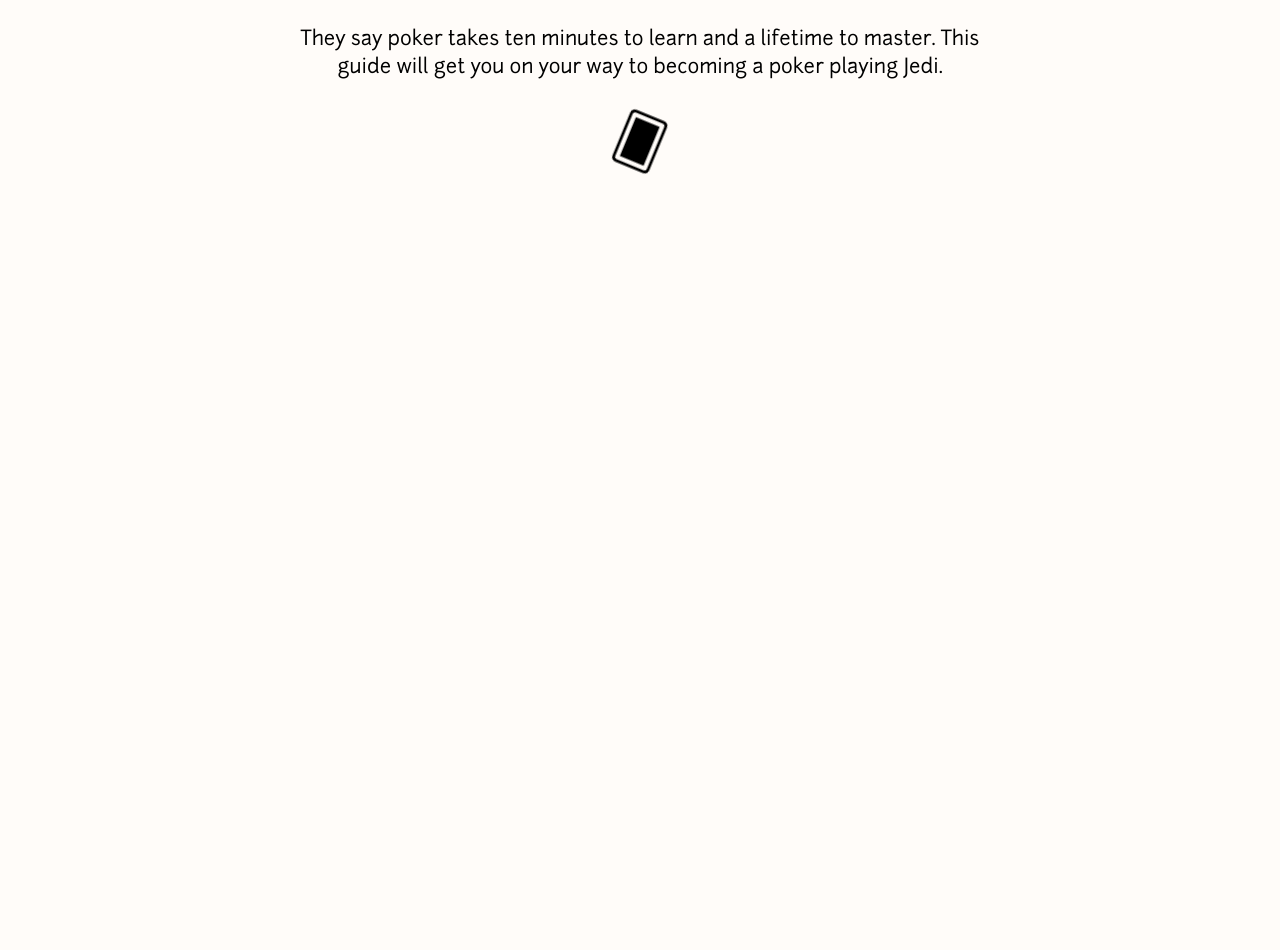
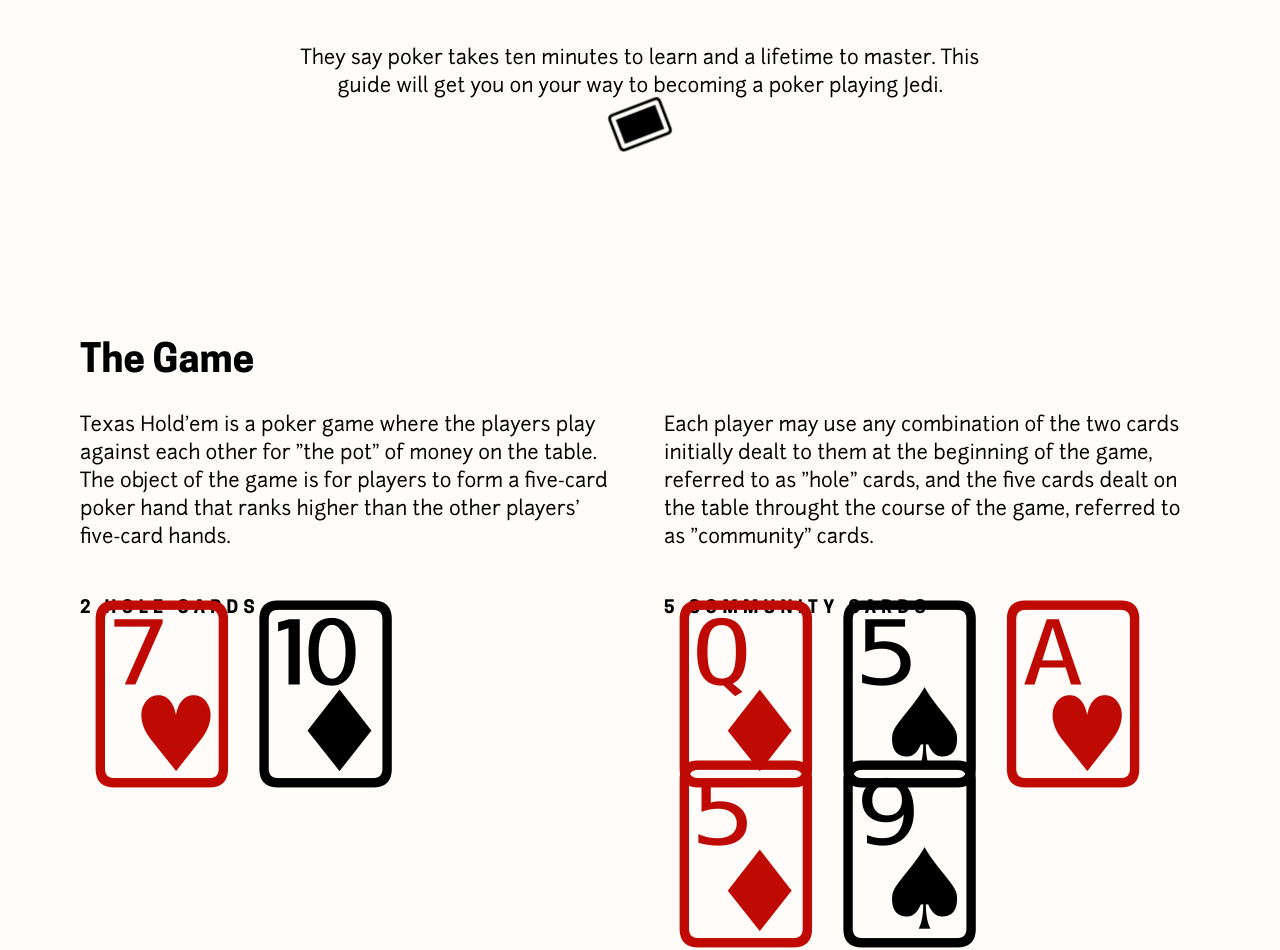
Before and after one commit to mattmaneval/texasholdem, a React (Create React App) app: page / in a window 1280 px wide. Shown: the part 360-1310 px from the top of the page. Before the commit the page ends 800 px from the top, so only its background shows below. Built offline with nearby package versions, Linux system fonts and the light colour scheme.

Commit message:
overview styling

```diff
--- a/src/components/App.js
+++ b/src/components/App.js
@@ -1,11 +1,13 @@
 import GlobalStyle from '../styles/GlobalStyle';
 import Hero from './Hero';
+import Overview from './Overview';
 
 function App() {
   return (
     <div className="App">
       <GlobalStyle />
       <Hero />
+      <Overview />
     </div>
   );
 }
--- /dev/null
+++ b/src/components/Overview.js
@@ -0,0 +1,51 @@
+import styled from 'styled-components';
+import mixins from '../styles/mixins';
+import media from '../styles/media';
+import HoleCards from './cards/HoleCards';
+import CommunityCards from './cards/CommunityCards';
+import theme from '../styles/theme';
+const { space } = theme;
+
+const SectionOverview = styled.section `
+  ${mixins.wrap};
+`;
+
+const OverviewGrid = styled.div `
+  display: grid;
+  grid-template-columns: repeat(2, 1fr);
+  grid-gap: ${space.gap};
+
+  // Primary Mobile
+  @media ${media.primary} {
+    grid-template-columns: repeat(1, 1fr);
+  } // End Primary Mobile
+`;
+
+const Overview = () => {
+  return(
+    <SectionOverview>
+      <h2>The Game</h2>
+      <OverviewGrid>
+        <div>
+          <p>Texas Hold'em is a poker game where the players play against each other for "the pot" of money on the table. The object of the game is for players to form a five-card poker hand that ranks higher than the other players' five-card hands.</p>
+        </div>
+        <div>
+          <p> Each player may use any combination of the two cards initially dealt to them at the beginning of the game, referred to as "hole" cards, and the five cards dealt on the table throught the course of the game, referred to as "community" cards.</p>
+        </div>
+        <div>
+          <h5>2 Hole Cards</h5>
+          <HoleCards />
+        </div>
+        <div>
+          <h5>5 Community Cards</h5>
+          <CommunityCards />
+        </div>
+        <div>
+          <p>The game is played using a standard 52-card deck and no joker. The deck should be shuffled, cut, and dealt by the dealer.</p>
+        </div>
+      </OverviewGrid>
+    </SectionOverview>
+  );
+}
+
+export default Overview;
--- /dev/null
+++ b/src/components/cards/CommunityCards.js
@@ -0,0 +1,19 @@
+import styled from 'styled-components';
+
+const Cards = styled.div `
+  font-size: 10em;
+`;
+
+const CommunityCards = () => {
+  return(
+    <Cards>
+      <span className="red-card">&#127181;</span>
+      <span className="black-card">&#127141;</span>
+      <span className="red-card">&#127153;</span>
+      <span className="red-card">&#127173;</span>
+      <span className="black-card">&#127145;</span>
+    </Cards>
+  );
+}
+
+export default CommunityCards;
--- /dev/null
+++ b/src/components/cards/HoleCards.js
@@ -0,0 +1,16 @@
+import styled from 'styled-components';
+
+const Cards = styled.div `
+  font-size: 10em;
+`;
+
+const HoleCards = () => {
+  return(
+    <Cards>
+      <span className="red-card">&#127159;</span>
+      <span className="black-card">&#127178;</span>
+    </Cards>
+  );
+}
+
+export default HoleCards;
--- a/src/styles/GlobalStyle.js
+++ b/src/styles/GlobalStyle.js
@@ -5,7 +5,7 @@ import mixins from './mixins';
 import media from './media';
 
 import theme from './theme';
-const { responsive, space, color, fonts } = theme;
+const { space, color, fonts } = theme;
 
 const GlobalStyle = createGlobalStyle`
   ${Resets};
@@ -49,7 +49,8 @@ const GlobalStyle = createGlobalStyle`
     color: ${color.foreground};
     margin-bottom: ${space.space};
     text-shadow: 0.2rem 0.2rem ${color.backgroundAlt};
-    letter-spacing: 0.2rem;
+    letter-spacing: 0.4rem;
+    line-height: 110%;
 
     @media ${media.secondary} {
       font-size: 4em;
@@ -58,7 +59,7 @@ const GlobalStyle = createGlobalStyle`
 
   h2 {
     color: ${color.foreground};
-    font-family: ${fonts.font};
+    font-family: ${fonts.heading};
     font-size: 2.4em;
     margin-bottom: ${space.space};
   }
@@ -73,16 +74,16 @@ const GlobalStyle = createGlobalStyle`
   }
 
   h5 {
-    font-family: ${fonts.heading}
+    font-family: ${fonts.heading};
     font-size: 1.1rem;
-    letter-spacing: .05em;
+    letter-spacing: 0.3em;
+    text-transform: uppercase;
   }
 
   p {
     font-family: ${fonts.font};
     color: ${color.foreground};
     line-height: 140%;
-    margin-bottom: ${space.space};
     font-size: 1.25em;
 
     a {
@@ -96,6 +97,14 @@ const GlobalStyle = createGlobalStyle`
       }
     }
   }
+
+  .red-card {
+    color: ${color.backgroundTert};
+  }
+
+  .black-card {
+    color: ${color.foreground};
+  }
 `;
 
 export default GlobalStyle;
--- a/src/styles/theme.js
+++ b/src/styles/theme.js
@@ -10,6 +10,7 @@ const theme = {
   space: {
     space: '2rem',
     halfSpace: '1rem',
+    gap: '3rem',
   },
 
   //Color
```
